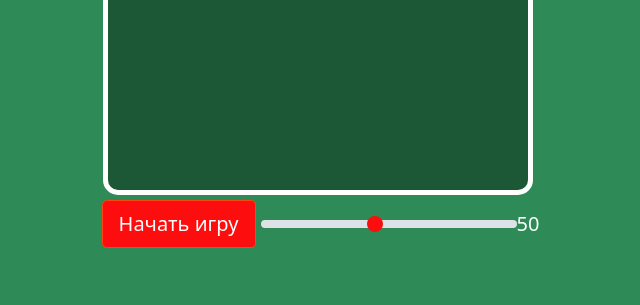
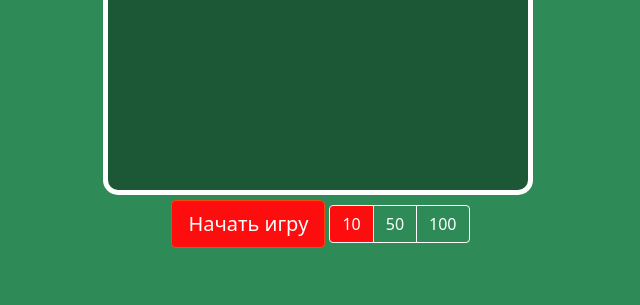
Before and after one commit to denistred/flask_project, a Flask app: page /game in a window 1280 px wide. Shown: the part 495-800 px from the top of the page, without its empty margins (322-962 px from the left). Run offline with Flask 3, Linux system fonts and the light colour scheme; some libraries are stand-ins or nearby versions.

Commit message:
slightly improved ui

```diff
--- a/static/script.js
+++ b/static/script.js
@@ -213,7 +213,7 @@
   let playerPointsContainer = document.getElementById("playerPoints");
   playerPointsContainer.innerText = "Количество ваших очков: " + playerPoints;
 
-  let bet = document.getElementById("betAmount").value;
+  let bet = document.querySelector('input[name="btnradio"]:checked').value;
   if (code == 1) {
     document.getElementById("win-notification").style.display = "block";
     document.getElementById("gameResult").innerText = "Вы победили!";
--- a/static/style/style.css
+++ b/static/style/style.css
@@ -105,7 +105,7 @@
 .btn-outline-primary.active,
 .btn-outline-primary.dropdown-toggle.show {
   color: #ffffff;
-  background-color: #ffffff;
+  background-color: #fd0d0d;
   border-color: #eaf3ff;
 }
 .btn-check:checked + .btn-outline-primary:focus,
--- a/templates/game.html
+++ b/templates/game.html
@@ -20,7 +20,15 @@
 </div>
 <div id="startButtonsContainer">
     <button  class="btn btn-primary btn-lg" id="startbutton" onclick="startGame()">Начать игру</button>
-    <input type="range" value="50" min="10" max="100" step="10" oninput="this.nextElementSibling.value = this.value" class="form-range" id="betAmount">
-    <output>50</output>
+    <div class="btn-group" role="group" aria-label="Basic radio toggle button group">
+        <input type="radio" class="btn-check" name="btnradio" id="btnradio1" autocomplete="off" checked value="10" >
+        <label class="btn btn-outline-primary" for="btnradio1">10</label>
+
+        <input type="radio" class="btn-check" name="btnradio" id="btnradio2" autocomplete="off" value="50" >
+        <label class="btn btn-outline-primary" for="btnradio2">50</label>
+
+        <input type="radio" class="btn-check" name="btnradio" id="btnradio3" autocomplete="off" value="100">
+        <label class="btn btn-outline-primary" for="btnradio3">100</label>
+      </div>
 </div>
 {% endblock %}
```
